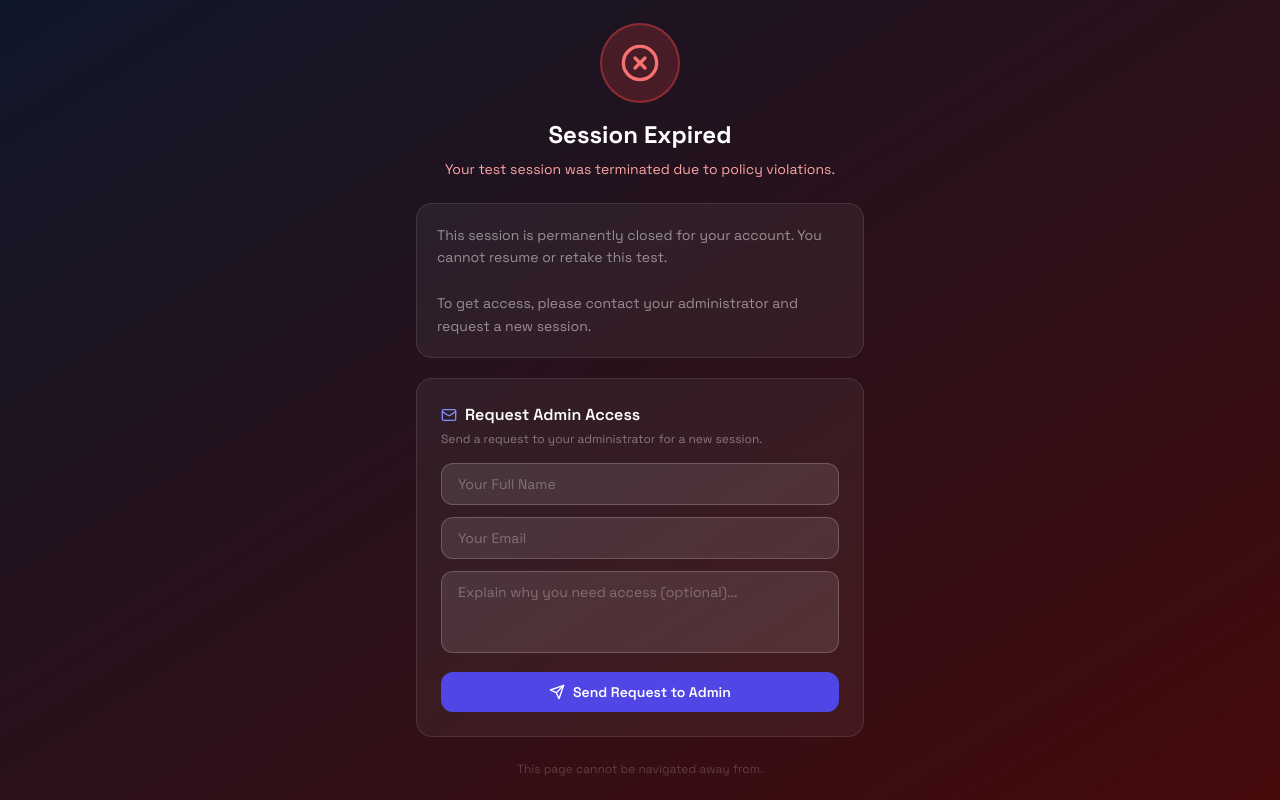
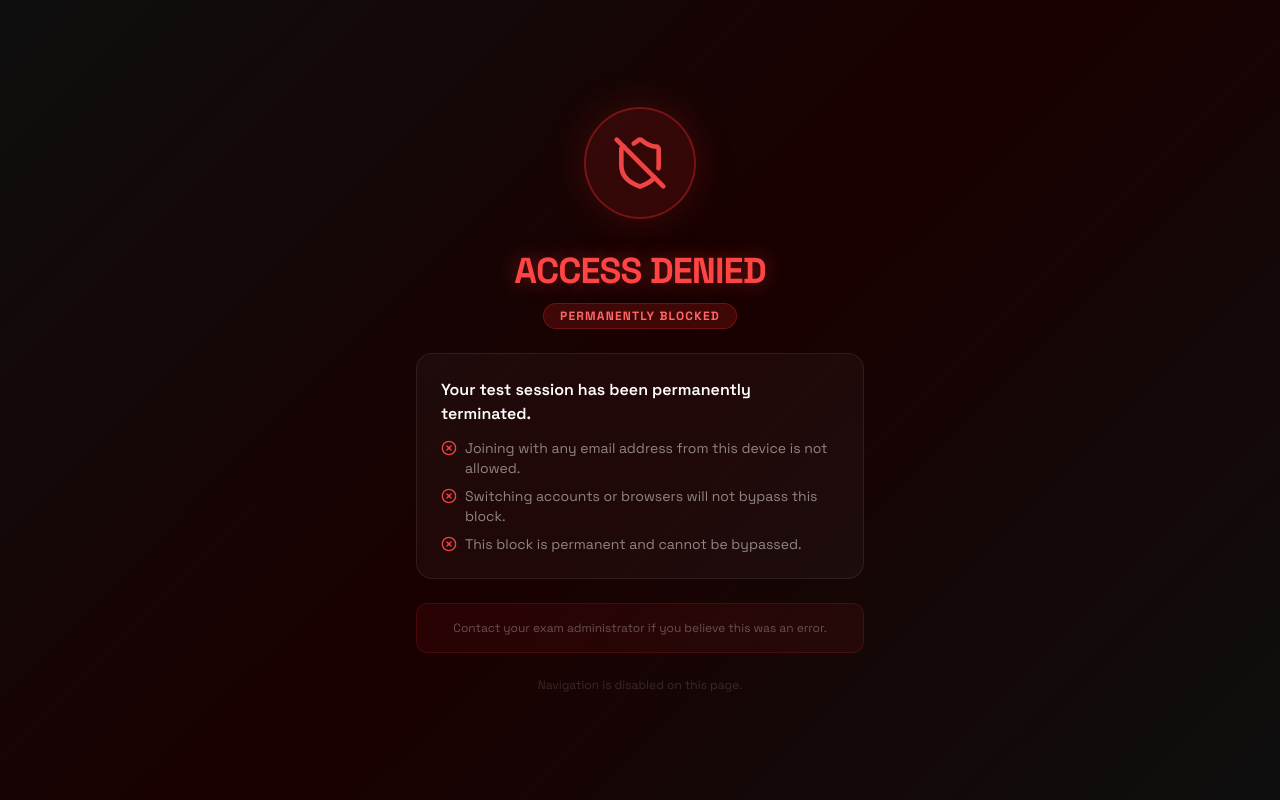
Before and after one commit to vivek82647/intervex-ai-final, a Next.js app in the folder frontend/: page /student/blocked in a window 1280 px wide. Built offline with nearby package versions, Linux system fonts and the light colour scheme; no server answers.

Commit message:
strict terminate: IP+email block, remaining time fix

```diff
--- a/frontend/src/app/student/blocked/page.tsx
+++ b/frontend/src/app/student/blocked/page.tsx
@@ -1,142 +1,93 @@
 'use client';
-import { useEffect, useState, useRef, Suspense } from 'react';
+import { useEffect, Suspense } from 'react';
 import { useSearchParams } from 'next/navigation';
-import { XCircle, Mail, Send, CheckCircle } from 'lucide-react';
-import { io, Socket } from 'socket.io-client';
-
-const API = process.env.NEXT_PUBLIC_API_URL || 'http://localhost:8000/api/v1';
-const WS_URL = process.env.NEXT_PUBLIC_WS_URL || 'http://localhost:8000';
+import { ShieldOff, XCircle } from 'lucide-react';
 
 function BlockedContent() {
   const searchParams = useSearchParams();
   const reason = searchParams.get('reason') || 'terminated';
-  // Read session/student context stored before termination
-  const sessionId  = searchParams.get('session_id')  || (typeof window !== 'undefined' ? localStorage.getItem('session_id')  ?? '' : '');
-  const studentId  = searchParams.get('student_id')  || (typeof window !== 'undefined' ? localStorage.getItem('student_id')  ?? '' : '');
 
-  const [name,     setName]     = useState('');
-  const [email,    setEmail]    = useState('');
-  const [message,  setMessage]  = useState('');
-  const [sent,     setSent]     = useState(false);
-  const [sending,  setSending]  = useState(false);
-  const [error,    setError]    = useState('');
-
-  const socketRef = useRef<Socket | null>(null);
-
-  // Prevent navigation away from this page
   useEffect(() => {
+    // Back button permanently block
+    const blockNav = () => window.history.pushState(null, '', window.location.href);
     window.history.pushState(null, '', window.location.href);
-    const block = () => window.history.pushState(null, '', window.location.href);
-    window.addEventListener('popstate', block);
-    return () => window.removeEventListener('popstate', block);
+    window.addEventListener('popstate', blockNav);
+    return () => window.removeEventListener('popstate', blockNav);
   }, []);
 
-  // Connect socket so we can emit request_rejoin
-  useEffect(() => {
-    if (!sessionId) return;
-    const socket = io(WS_URL, { transports: ['websocket'], reconnection: false });
-    socketRef.current = socket;
-    return () => { socket.disconnect(); };
-  }, [sessionId]);
-
-  const handleRequest = async (e: React.FormEvent) => {
-    e.preventDefault();
-    if (!name || !email) { setError('Name and email required'); return; }
-    setError('');
-    setSending(true);
-
-    try {
-      // 1. REST call (existing behaviour)
-      await fetch(`${API}/auth/student/rejoin-request`, {
-        method: 'POST',
-        headers: { 'Content-Type': 'application/json' },
-        body: JSON.stringify({ name, email, message, reason }),
-      });
-    } catch {
-      // ignore REST errors — WS notification still matters
-    }
-
-    // 2. WebSocket emit so monitor page gets real-time notification
-    if (socketRef.current && sessionId) {
-      socketRef.current.emit('request_rejoin', {
-        session_id:   sessionId,
-        student_id:   studentId  || email,   // fallback to email if id not stored
-        student_name: name,
-        email,                                // Fix 2 companion: send email along
-        reason:       message || reason,
-      });
-    }
-
-    setSent(true);
-    setSending(false);
-  };
-
-  const isIP = reason === 'ip';
+  const isIpBlock = reason === 'ip';
 
   return (
-    <div className="min-h-screen bg-gradient-to-br from-slate-900 to-red-950 flex items-center justify-center px-4">
-      <div className="w-full max-w-md">
-        <div className="text-center mb-6">
-          <div className="w-20 h-20 rounded-full bg-red-500/20 border-2 border-red-500/40 flex items-center justify-center mx-auto mb-4">
-            <XCircle className="w-10 h-10 text-red-400" />
+    <div
+      className="min-h-screen flex items-center justify-center px-4"
+      style={{ background: 'linear-gradient(135deg, #0f0f0f 0%, #1a0000 50%, #0f0f0f 100%)' }}
+    >
+      <div className="w-full max-w-md text-center select-none">
+
+        <div className="flex justify-center mb-8">
+          <div
+            className="w-28 h-28 rounded-full flex items-center justify-center"
+            style={{
+              background: 'rgba(220,38,38,0.15)',
+              border: '2px solid rgba(220,38,38,0.4)',
+              boxShadow: '0 0 40px rgba(220,38,38,0.2)',
+            }}
+          >
+            <ShieldOff className="w-14 h-14 text-red-500" />
           </div>
-          <h1 className="text-2xl font-black text-white mb-2">Session Expired</h1>
-          <p className="text-red-300 text-sm">
-            {isIP
-              ? 'Access from this device/network has been blocked for this session.'
-              : 'Your test session was terminated due to policy violations.'}
+        </div>
+
+        <h1
+          className="text-4xl font-black mb-3 tracking-tight"
+          style={{ color: '#ff4444', textShadow: '0 0 20px rgba(255,68,68,0.4)' }}
+        >
+          {isIpBlock ? 'NETWORK BLOCKED' : 'ACCESS DENIED'}
+        </h1>
+
+        <div
+          className="inline-block px-4 py-1 rounded-full text-xs font-bold tracking-widest mb-6"
+          style={{ background: 'rgba(220,38,38,0.2)', color: '#ff6666', border: '1px solid rgba(220,38,38,0.3)' }}
+        >
+          PERMANENTLY BLOCKED
+        </div>
+
+        <div
+          className="rounded-2xl p-6 mb-6 text-left"
+          style={{ background: 'rgba(255,255,255,0.03)', border: '1px solid rgba(255,255,255,0.08)' }}
+        >
+          <p className="text-white font-semibold text-base mb-3">
+            {isIpBlock
+              ? 'This network/IP address has been permanently blocked.'
+              : 'Your test session has been permanently terminated.'}
+          </p>
+          <ul className="space-y-2 text-sm" style={{ color: 'rgba(255,255,255,0.5)' }}>
+            <li className="flex items-start gap-2">
+              <XCircle className="w-4 h-4 text-red-500 mt-0.5 flex-shrink-0" />
+              <span>Joining with any email address from this device is not allowed.</span>
+            </li>
+            <li className="flex items-start gap-2">
+              <XCircle className="w-4 h-4 text-red-500 mt-0.5 flex-shrink-0" />
+              <span>Switching accounts or browsers will not bypass this block.</span>
+            </li>
+            <li className="flex items-start gap-2">
+              <XCircle className="w-4 h-4 text-red-500 mt-0.5 flex-shrink-0" />
+              <span>This block is permanent and cannot be bypassed.</span>
+            </li>
+          </ul>
+        </div>
+
+        <div
+          className="rounded-xl p-4"
+          style={{ background: 'rgba(220,38,38,0.08)', border: '1px solid rgba(220,38,38,0.2)' }}
+        >
+          <p className="text-xs" style={{ color: 'rgba(255,255,255,0.3)' }}>
+            Contact your exam administrator if you believe this was an error.
           </p>
         </div>
 
-        <div className="bg-white/5 border border-white/10 rounded-2xl p-5 mb-5 text-sm text-white/50 leading-relaxed">
-          {isIP
-            ? 'A previous attempt from this IP address was terminated. You cannot rejoin this session from this network.'
-            : 'This session is permanently closed for your account. You cannot resume or retake this test.'}
-          <br /><br />
-          To get access, please contact your administrator and request a new session.
-        </div>
-
-        {!sent ? (
-          <div className="bg-white/5 border border-white/10 rounded-2xl p-6">
-            <h3 className="text-white font-semibold mb-1 flex items-center gap-2">
-              <Mail className="w-4 h-4 text-indigo-400" /> Request Admin Access
-            </h3>
-            <p className="text-white/40 text-xs mb-4">Send a request to your administrator for a new session.</p>
-            <form onSubmit={handleRequest} className="space-y-3">
-              <input
-                value={name} onChange={e => setName(e.target.value)}
-                placeholder="Your Full Name" required
-                className="w-full bg-white/10 border border-white/20 rounded-xl px-4 py-2.5 text-white text-sm placeholder-white/30 focus:outline-none focus:border-indigo-400"
-              />
-              <input
-                value={email} onChange={e => setEmail(e.target.value)}
-                type="email" placeholder="Your Email" required
-                className="w-full bg-white/10 border border-white/20 rounded-xl px-4 py-2.5 text-white text-sm placeholder-white/30 focus:outline-none focus:border-indigo-400"
-              />
-              <textarea
-                value={message} onChange={e => setMessage(e.target.value)}
-                placeholder="Explain why you need access (optional)..." rows={3}
-                className="w-full bg-white/10 border border-white/20 rounded-xl px-4 py-2.5 text-white text-sm placeholder-white/30 focus:outline-none focus:border-indigo-400 resize-none"
-              />
-              {error && <p className="text-red-400 text-xs">{error}</p>}
-              <button
-                type="submit" disabled={sending}
-                className="w-full bg-indigo-600 hover:bg-indigo-700 text-white py-2.5 rounded-xl font-semibold text-sm transition-all flex items-center justify-center gap-2 disabled:opacity-50"
-              >
-                <Send className="w-4 h-4" />
-                {sending ? 'Sending...' : 'Send Request to Admin'}
-              </button>
-            </form>
-          </div>
-        ) : (
-          <div className="bg-emerald-500/10 border border-emerald-500/30 rounded-2xl p-8 text-center">
-            <CheckCircle className="w-10 h-10 text-emerald-400 mx-auto mb-3" />
-            <p className="text-emerald-300 font-semibold mb-1">Request Sent!</p>
-            <p className="text-white/40 text-sm">Your administrator will review and contact you if a new session is provided.</p>
-          </div>
-        )}
-
-        <p className="text-white/20 text-xs text-center mt-6">This page cannot be navigated away from.</p>
+        <p className="mt-6 text-xs" style={{ color: 'rgba(255,255,255,0.15)' }}>
+          Navigation is disabled on this page.
+        </p>
       </div>
     </div>
   );
@@ -144,11 +95,7 @@ function BlockedContent() {
 
 export default function BlockedPage() {
   return (
-    <Suspense fallback={
-      <div className="min-h-screen bg-slate-900 flex items-center justify-center">
-        <div className="w-8 h-8 border-2 border-red-400 border-t-transparent rounded-full animate-spin" />
-      </div>
-    }>
+    <Suspense fallback={<div className="min-h-screen bg-black" />}>
       <BlockedContent />
     </Suspense>
   );
--- a/frontend/src/app/student/terminated/page.tsx
+++ b/frontend/src/app/student/terminated/page.tsx
@@ -1,155 +1,109 @@
 'use client';
-import { useEffect, useState } from 'react';
-import { XCircle, Mail, Send, CheckCircle, Clock } from 'lucide-react';
-import { useStudentStore } from '@/store/auth.store';
-import { io, Socket } from 'socket.io-client';
-import Cookies from 'js-cookie';
-import { useRouter } from 'next/navigation';
+import { useEffect } from 'react';
+import { XCircle, ShieldOff } from 'lucide-react';
 
 export default function TerminatedPage() {
-  const router = useRouter();
-  const { studentName, studentId, sessionId, clearSession } = useStudentStore();
-  const [reason, setReason] = useState('');
-  const [requestStatus, setRequestStatus] = useState<'idle'|'sending'|'sent'|'approved'|'rejected'>('idle');
-  const [socket, setSocket] = useState<Socket | null>(null);
 
   useEffect(() => {
-    // Block back button
+    // Back button block — permanently
+    const blockNav = () => {
+      window.history.pushState(null, '', window.location.href);
+    };
     window.history.pushState(null, '', window.location.href);
-    const block = () => window.history.pushState(null, '', window.location.href);
-    window.addEventListener('popstate', block);
+    window.addEventListener('popstate', blockNav);
 
-    // Connect socket to listen for admin response
-    if (sessionId && studentId) {
-      const s = io(process.env.NEXT_PUBLIC_WS_URL || 'http://localhost:8000', {
-        auth: { token: Cookies.get('access_token') },
-        transports: ['websocket'],
-      });
+    // Koi bhi navigation block karo
+    const blockBeforeUnload = (e: BeforeUnloadEvent) => {
+      e.preventDefault();
+      e.returnValue = '';
+    };
+    window.addEventListener('beforeunload', blockBeforeUnload);
 
-      s.on('rejoin_approved', () => {
-        setRequestStatus('approved');
-      });
-
-      s.on('rejoin_rejected', () => {
-        setRequestStatus('rejected');
-      });
-
-      s.on('rejoin_request_sent', () => {
-        setRequestStatus('sent');
-      });
-
-      setSocket(s);
-      return () => {
-        s.disconnect();
-        window.removeEventListener('popstate', block);
-      };
-    }
-
-    return () => window.removeEventListener('popstate', block);
-  }, [sessionId, studentId]);
-
-  const handleRequestRejoin = () => {
-    if (!socket || !sessionId || !studentId) return;
-    setRequestStatus('sending');
-    socket.emit('request_rejoin', {
-      session_id: sessionId,
-      student_id: studentId,
-      student_name: studentName,
-      reason: reason || 'No reason provided',
-    });
-  };
-
-  const handleRejoin = () => {
-    // Clear terminated state and go back to join
-    clearSession();
-    router.push('/');
-  };
+    return () => {
+      window.removeEventListener('popstate', blockNav);
+      window.removeEventListener('beforeunload', blockBeforeUnload);
+    };
+  }, []);
 
   return (
-    <div className="min-h-screen bg-gradient-to-br from-slate-900 to-red-950 flex items-center justify-center px-4">
-      <div className="w-full max-w-md text-center">
+    <div
+      className="min-h-screen flex items-center justify-center px-4"
+      style={{ background: 'linear-gradient(135deg, #0f0f0f 0%, #1a0000 50%, #0f0f0f 100%)' }}
+    >
+      <div className="w-full max-w-md text-center select-none">
 
-        <div className="flex justify-center mb-6">
-          <div className="w-20 h-20 rounded-full bg-red-500/20 border-2 border-red-500/40 flex items-center justify-center">
-            <XCircle className="w-10 h-10 text-red-400" />
+        {/* Icon */}
+        <div className="flex justify-center mb-8">
+          <div
+            className="w-28 h-28 rounded-full flex items-center justify-center"
+            style={{
+              background: 'rgba(220,38,38,0.15)',
+              border: '2px solid rgba(220,38,38,0.4)',
+              boxShadow: '0 0 40px rgba(220,38,38,0.2)',
+            }}
+          >
+            <ShieldOff className="w-14 h-14 text-red-500" />
           </div>
         </div>
 
-        <h1 className="text-3xl font-black text-white mb-3">Session Terminated</h1>
-        <p className="text-red-300 text-lg font-medium mb-2">
-          {studentName ? `${studentName}, your` : 'Your'} test session has been terminated.
-        </p>
-        <p className="text-slate-400 text-sm mb-8 leading-relaxed">
-          This happened due to repeated policy violations. Your session is expired
-          and cannot be resumed without admin approval.
-        </p>
+        {/* Title */}
+        <h1
+          className="text-4xl font-black mb-3 tracking-tight"
+          style={{ color: '#ff4444', textShadow: '0 0 20px rgba(255,68,68,0.4)' }}
+        >
+          ACCESS DENIED
+        </h1>
 
-        {/* Rejoin Request Section */}
-        {requestStatus === 'idle' && sessionId && studentId && (
-          <div className="bg-white/5 border border-white/10 rounded-2xl p-6 mb-4 text-left">
-            <h3 className="text-white font-semibold mb-3 flex items-center gap-2">
-              <Mail className="w-4 h-4 text-indigo-400" />
-              Request Rejoin
-            </h3>
-            <p className="text-slate-400 text-sm mb-4">
-              If you believe this was a mistake, send a request to the administrator.
-            </p>
-            <textarea
-              value={reason}
-              onChange={e => setReason(e.target.value)}
-              placeholder="Explain why you should be allowed to rejoin..."
-              className="w-full bg-white/10 border border-white/20 rounded-xl p-3 text-white text-sm placeholder-white/30 resize-none focus:outline-none focus:border-indigo-400 mb-3"
-              rows={3}
-            />
-            <button
-              onClick={handleRequestRejoin}
-              className="w-full bg-indigo-600 hover:bg-indigo-700 text-white py-2.5 rounded-xl font-medium transition-all flex items-center justify-center gap-2"
-            >
-              <Send className="w-4 h-4" />
-              Send Request
-            </button>
-          </div>
-        )}
+        <div
+          className="inline-block px-4 py-1 rounded-full text-xs font-bold tracking-widest mb-6"
+          style={{ background: 'rgba(220,38,38,0.2)', color: '#ff6666', border: '1px solid rgba(220,38,38,0.3)' }}
+        >
+          PERMANENTLY TERMINATED
+        </div>
 
-        {requestStatus === 'sending' && (
-          <div className="bg-white/5 border border-white/10 rounded-2xl p-6 mb-4">
-            <div className="w-6 h-6 border-2 border-indigo-400 border-t-transparent rounded-full animate-spin mx-auto mb-2" />
-            <p className="text-white/60 text-sm">Sending request...</p>
-          </div>
-        )}
+        {/* Message box */}
+        <div
+          className="rounded-2xl p-6 mb-6 text-left"
+          style={{
+            background: 'rgba(255,255,255,0.03)',
+            border: '1px solid rgba(255,255,255,0.08)',
+          }}
+        >
+          <p className="text-white font-semibold text-base mb-3">
+            Your test session has been permanently terminated.
+          </p>
+          <ul className="space-y-2 text-sm" style={{ color: 'rgba(255,255,255,0.5)' }}>
+            <li className="flex items-start gap-2">
+              <XCircle className="w-4 h-4 text-red-500 mt-0.5 flex-shrink-0" />
+              <span>This device and account are permanently blocked for this test.</span>
+            </li>
+            <li className="flex items-start gap-2">
+              <XCircle className="w-4 h-4 text-red-500 mt-0.5 flex-shrink-0" />
+              <span>Rejoining with any email address is not possible from this network.</span>
+            </li>
+            <li className="flex items-start gap-2">
+              <XCircle className="w-4 h-4 text-red-500 mt-0.5 flex-shrink-0" />
+              <span>Contacting your administrator is the only option if you believe this is an error.</span>
+            </li>
+          </ul>
+        </div>
 
-        {requestStatus === 'sent' && (
-          <div className="bg-indigo-500/10 border border-indigo-500/30 rounded-2xl p-6 mb-4">
-            <Clock className="w-8 h-8 text-indigo-400 mx-auto mb-2" />
-            <p className="text-indigo-300 font-medium mb-1">Request Sent!</p>
-            <p className="text-white/50 text-sm">Waiting for administrator approval...</p>
-          </div>
-        )}
+        {/* No options — strict */}
+        <div
+          className="rounded-xl p-4"
+          style={{
+            background: 'rgba(220,38,38,0.08)',
+            border: '1px solid rgba(220,38,38,0.2)',
+          }}
+        >
+          <p className="text-xs" style={{ color: 'rgba(255,255,255,0.3)' }}>
+            Contact your exam administrator if you believe this termination was an error.
+            Attempting to rejoin will be blocked automatically.
+          </p>
+        </div>
 
-        {requestStatus === 'approved' && (
-          <div className="bg-emerald-500/10 border border-emerald-500/30 rounded-2xl p-6 mb-4">
-            <CheckCircle className="w-8 h-8 text-emerald-400 mx-auto mb-2" />
-            <p className="text-emerald-300 font-medium mb-1">Rejoin Approved!</p>
-            <p className="text-white/50 text-sm mb-4">Admin has approved your request.</p>
-            <button
-              onClick={handleRejoin}
-              className="w-full bg-emerald-600 hover:bg-emerald-700 text-white py-2.5 rounded-xl font-medium transition-all"
-            >
-              Rejoin Test →
-            </button>
-          </div>
-        )}
-
-        {requestStatus === 'rejected' && (
-          <div className="bg-red-500/10 border border-red-500/30 rounded-2xl p-6 mb-4">
-            <XCircle className="w-8 h-8 text-red-400 mx-auto mb-2" />
-            <p className="text-red-300 font-medium mb-1">Request Denied</p>
-            <p className="text-white/50 text-sm">Admin has rejected your rejoin request. Contact them directly.</p>
-          </div>
-        )}
-
-        <p className="text-white/20 text-xs mt-4">
-          Back button is disabled on this page.
+        <p className="mt-6 text-xs" style={{ color: 'rgba(255,255,255,0.15)' }}>
+          Navigation is disabled on this page.
         </p>
       </div>
     </div>
```
Also changed, not shown: 2 other files (tests, documents, lock files or other folders).
